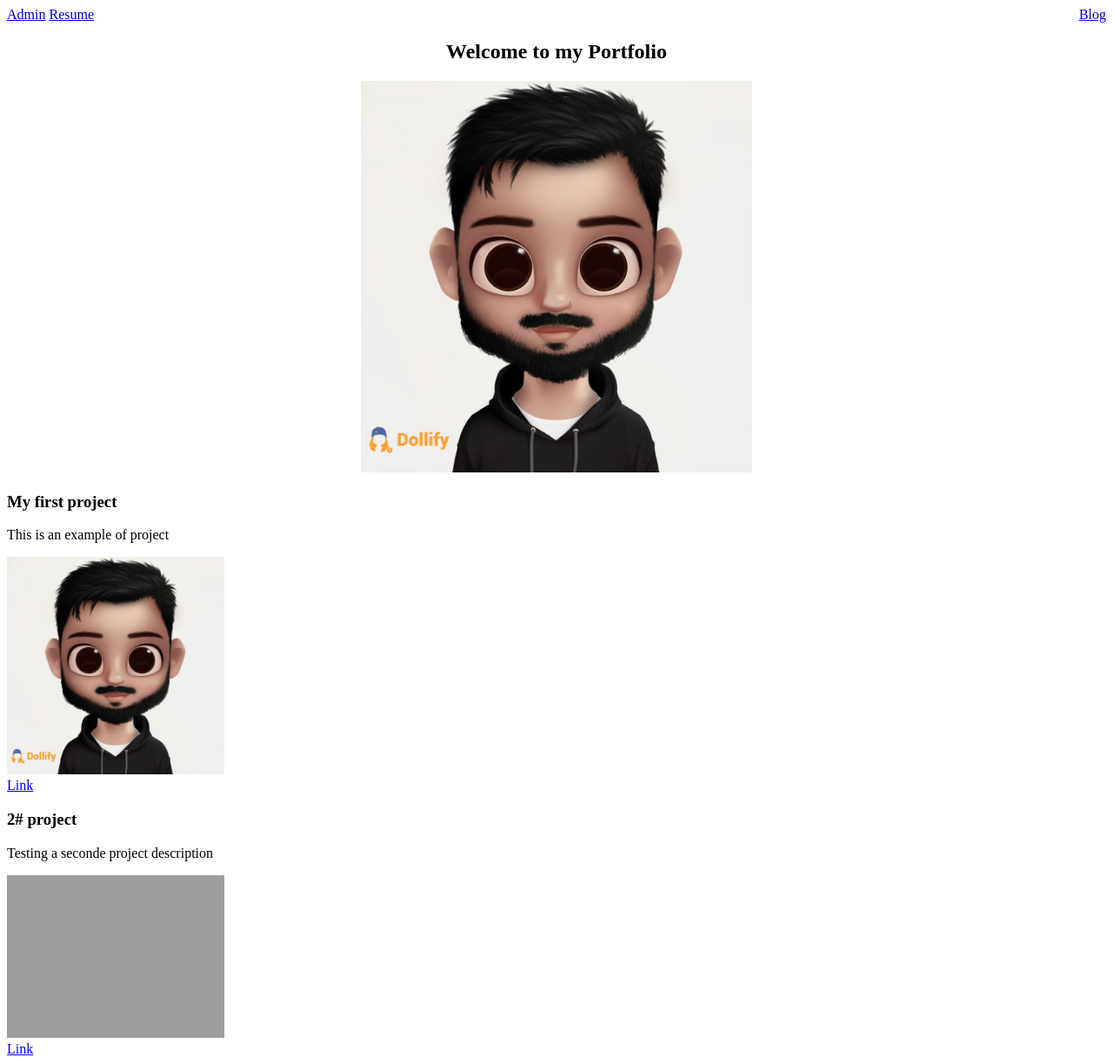
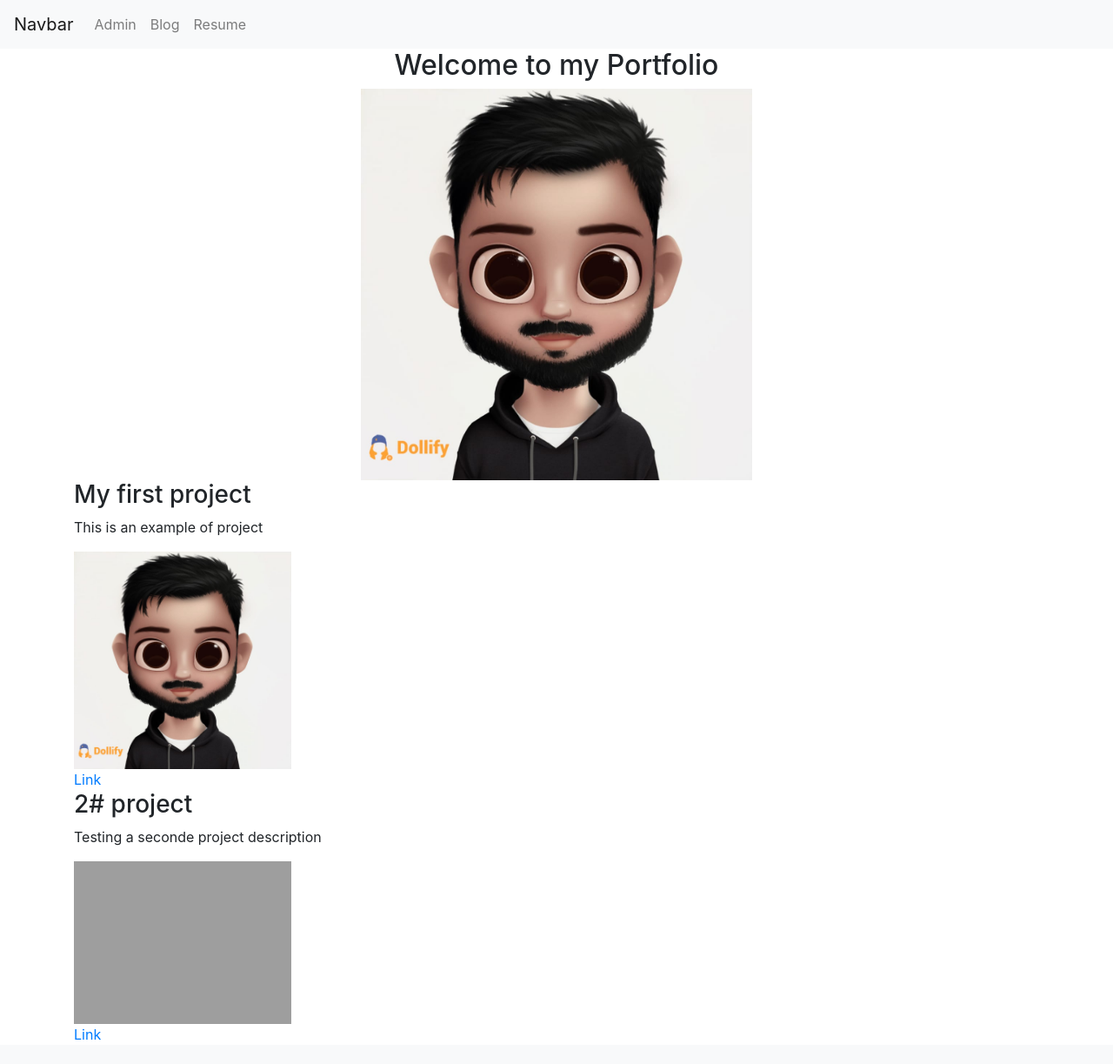
Before and after one commit to LeoDev0/material-de-estudo-Python, a Django app: page / in a window 1280 px wide. Shown: the whole page at 87% size. After the commit the page ends 1195 px from the top, so only its background shows below. Run offline with Django 3.2, Linux system fonts and the light colour scheme; data comes from the database, SQL or seed files in the repository; both versions use the stored data as it was after the commit; some libraries are stand-ins or nearby versions; grey boxes are pictures that could not be loaded.

Commit message:
material django: fim do segundo site

```diff
--- a/django/personal_portfolio_project/blog/models.py
+++ b/django/personal_portfolio_project/blog/models.py
@@ -4,3 +4,7 @@ class Posts(models.Model):
   title = models.CharField(max_length=100)
   date = models.DateField()
   body = models.TextField()
+
+
+  def __str__(self):
+    return f'{self.title} ({self.id})'
--- a/django/personal_portfolio_project/blog/views.py
+++ b/django/personal_portfolio_project/blog/views.py
@@ -2,7 +2,7 @@ from django.shortcuts import render, get_object_or_404
 from .models import Posts
 
 def all_blogs(request):
-  posts = Posts.objects.order_by('-date')[:5]
+  posts = Posts.objects.order_by('-date')
   return render(request, 'blog/all_blogs.html', {'posts': posts})
 
 def detail(request, blog_id):
--- a/django/personal_portfolio_project/portfolio/models.py
+++ b/django/personal_portfolio_project/portfolio/models.py
@@ -5,3 +5,7 @@ class Project(models.Model):
   description = models.CharField(max_length=250)
   image = models.ImageField(upload_to='portfolio/images/')
   url = models.URLField(blank=True)
+
+
+  def __str__(self):
+    return f'{self.title} ({self.id})'
--- /dev/null
+++ b/django/personal_portfolio_project/portfolio/templates/portfolio/base.html
@@ -0,0 +1,40 @@
+<!doctype html>
+<html lang="en">
+  <head>
+    <meta charset="utf-8">
+    <meta name="viewport" content="width=device-width, initial-scale=1, shrink-to-fit=no">
+    <link rel="stylesheet" href="https://stackpath.bootstrapcdn.com/bootstrap/4.5.0/css/bootstrap.min.css" integrity="sha384-9aIt2nRpC12Uk9gS9baDl411NQApFmC26EwAOH8WgZl5MYYxFfc+NcPb1dKGj7Sk" crossorigin="anonymous">
+    <title>Personal Portfolio</title>
+  </head>
+  <body>
+
+    {% load static %}
+
+    <nav class="navbar navbar-expand-lg navbar-light bg-light">
+      <a class="navbar-brand" href="{% url 'home' %}">Navbar</a>
+      <button class="navbar-toggler" type="button" data-toggle="collapse" data-target="#navbarSupportedContent" aria-controls="navbarSupportedContent" aria-expanded="false" aria-label="Toggle navigation">
+        <span class="navbar-toggler-icon"></span>
+      </button>
+
+      <div class="collapse navbar-collapse" id="navbarSupportedContent">
+        <ul class="navbar-nav mr-auto">
+          <li class="nav-item">
+            <a class="nav-link" href="/admin">Admin <span class="sr-only">(current)</span></a>
+          </li>
+          <li class="nav-item">
+            <a class="nav-link" href="{% url 'blog:all_blogs' %}">Blog</a>
+          </li>
+          <li class="nav-item">
+            <a class="nav-link" href="{% static 'portfolio/resume.pdf' %}">Resume</a>
+          </li>
+        </ul>
+      </div>
+    </nav>
+
+    {% block content %}{% endblock %}
+
+    <script src="https://code.jquery.com/jquery-3.5.1.slim.min.js" integrity="sha384-DfXdz2htPH0lsSSs5nCTpuj/zy4C+OGpamoFVy38MVBnE+IbbVYUew+OrCXaRkfj" crossorigin="anonymous"></script>
+    <script src="https://cdn.jsdelivr.net/npm/popper.js@1.16.0/dist/umd/popper.min.js" integrity="sha384-Q6E9RHvbIyZFJoft+2mJbHaEWldlvI9IOYy5n3zV9zzTtmI3UksdQRVvoxMfooAo" crossorigin="anonymous"></script>
+    <script src="https://stackpath.bootstrapcdn.com/bootstrap/4.5.0/js/bootstrap.min.js" integrity="sha384-OgVRvuATP1z7JjHLkuOU7Xw704+h835Lr+6QL9UvYjZE3Ipu6Tp75j7Bh/kR0JKI" crossorigin="anonymous"></script>
+  </body>
+</html>
--- a/django/personal_portfolio_project/portfolio/templates/portfolio/home.html
+++ b/django/personal_portfolio_project/portfolio/templates/portfolio/home.html
@@ -1,19 +1,10 @@
-<!DOCTYPE html>
-<html lang="en">
-<head>
-  <meta charset="UTF-8">
-  <meta name="viewport" content="width=device-width, initial-scale=1.0">
-  <meta http-equiv="X-UA-Compatible" content="ie=edge">
-  <title>Personal Portfolio</title>
-</head>
-<body>
+{% extends 'portfolio/base.html' %}
+
+{% block content %}
+
   {% load static %}
-
-  <a href="/admin">Admin</a>
-  <a style="float: right" href="/blog">Blog</a>
-  <a href="{% static 'portfolio/resume.pdf' %}">Resume</a>
-
-  <div style="text-align: center;">
+  <div class="container">
+    <div class="text-center">
       <h2>Welcome to my Portfolio</h2>
       <img height="450px" width="auto" src="{% static 'portfolio/photo.jpg' %}" alt="teste">
     </div>
@@ -29,6 +20,6 @@
     {% endif %}
 
     {% endfor %}
+  </div>
 
-</body>
-</html>
+{% endblock %}
```
Also changed, not shown: django/personal_portfolio_project/blog/templates/blog/all_blogs.html (+9 -20 lines), django/personal_portfolio_project/blog/templates/blog/detail.html (+11 -3 lines), django/personal_portfolio_project/db.sqlite3. Lines whose indentation alone changed are shown as unchanged.
